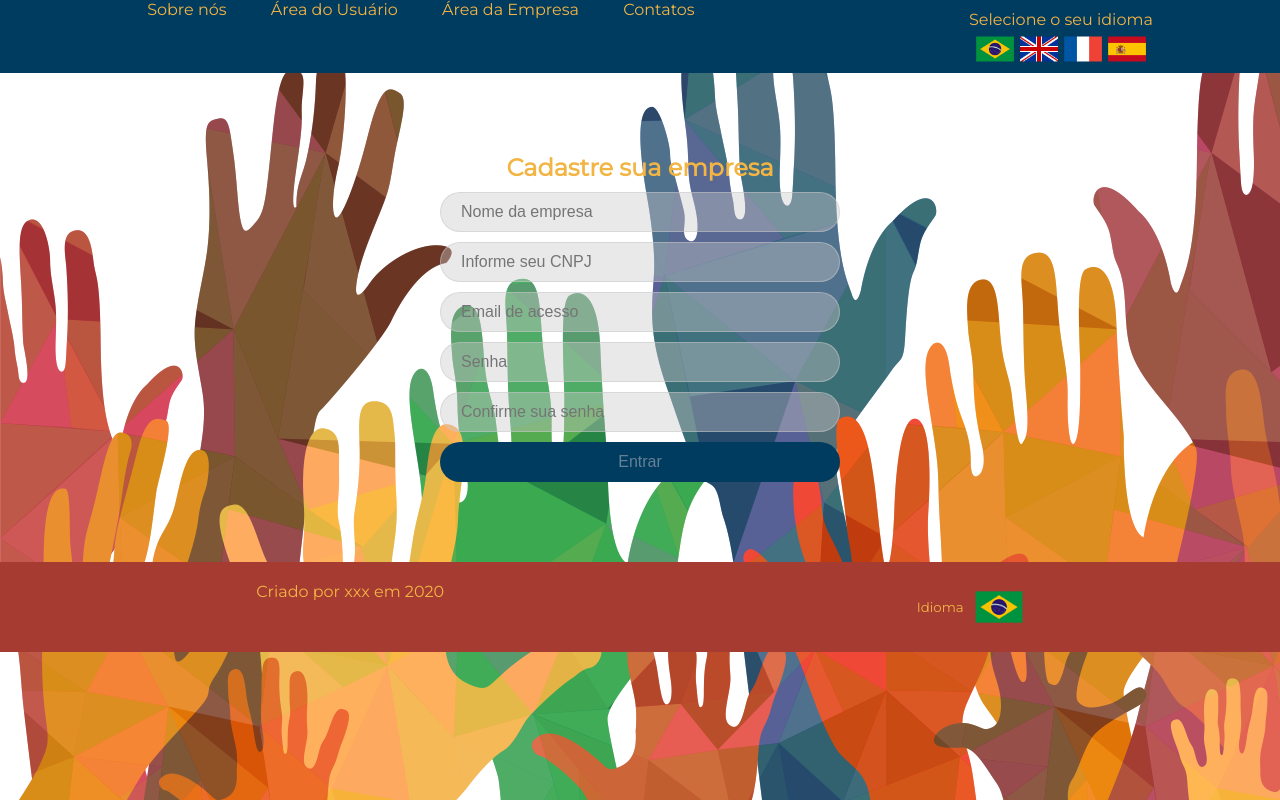
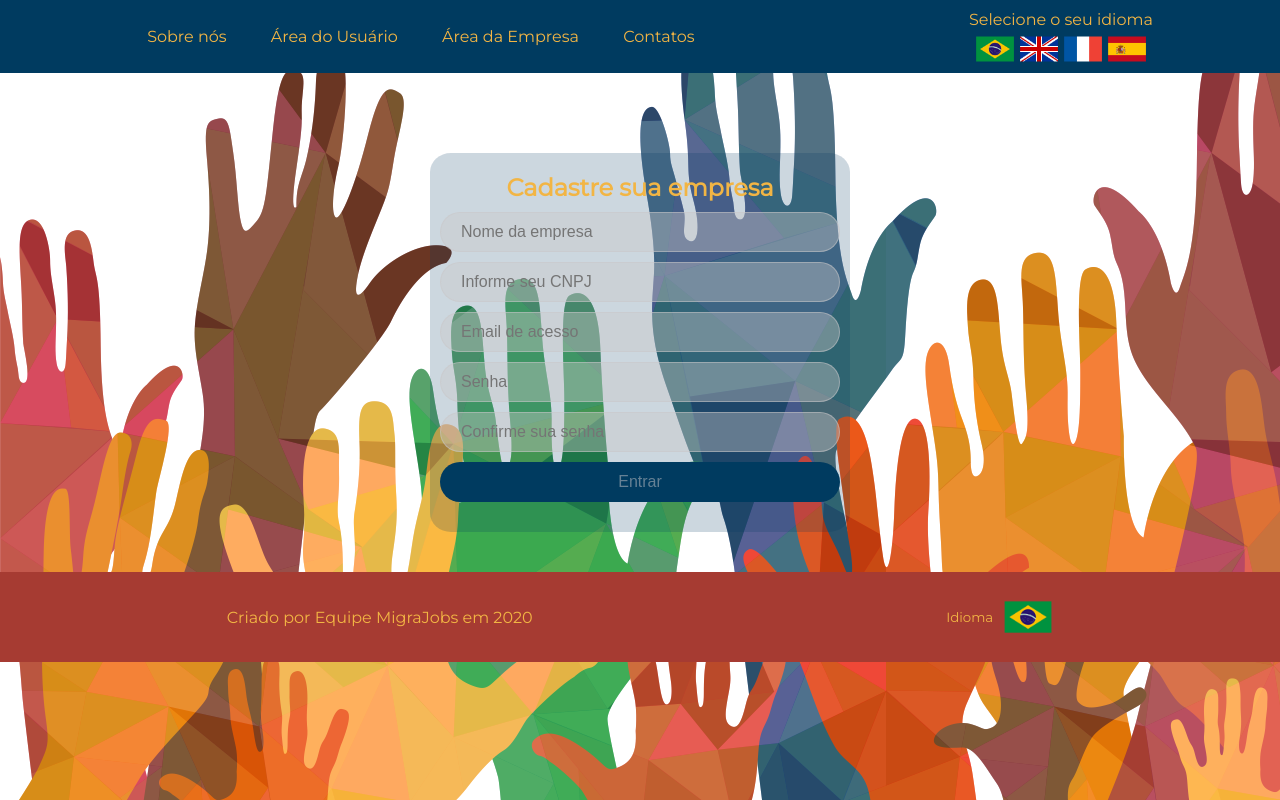
Before and after one commit to graciani23/projeto-integrador, a PHP site: page /cad-log-empresa.php in a window 1280 px wide. Run offline with PHP 8.4, Linux system fonts and the light colour scheme.

Commit message:
fundo de formulário

```diff
--- a/assets/css/estiloCadUsuarioEmpresa.css
+++ b/assets/css/estiloCadUsuarioEmpresa.css
@@ -10,9 +10,17 @@ body {
 
 }
 
+.corpo {
+    width: 420px;
+    margin: 40px auto 20px auto;
+}
+
 .corpo-form {
     width: 420px;
     margin: 80px auto 20px auto;
+    background-color: rgb(0, 59, 96, 0.2);
+    border-radius: 5%;
+    padding: 20px 0 20px 0;
 }
 
 .corpo-form form div {
--- a/assets/css/estiloFooter.css
+++ b/assets/css/estiloFooter.css
@@ -9,8 +9,8 @@ footer {
 
 .container {
     display: flex;
-    justify-content: space-around;
-    align-items: flex-start;
+    justify-content: space-aroundcent;
+    align-items: center;
     align-content: center;
 }
 
--- a/assets/includes/footer.php
+++ b/assets/includes/footer.php
@@ -1,7 +1,7 @@
 
 <footer>
     <div class="container">
-        <p>Criado por xxx em 2020</p>
+        <p>Criado por Equipe MigraJobs em 2020</p>
         <div class="footer-idioma">
             <small>Idioma</small>
             <img src="assets/img/Brazil.png" alt="Bandeira do Brasil">
--- a/cad-log-empresa.php
+++ b/cad-log-empresa.php
@@ -24,7 +24,7 @@
         </form>
     </div>
 
-    <div class="corpo-form">
+    <div class="corpo">
 
     </div>
 
```
